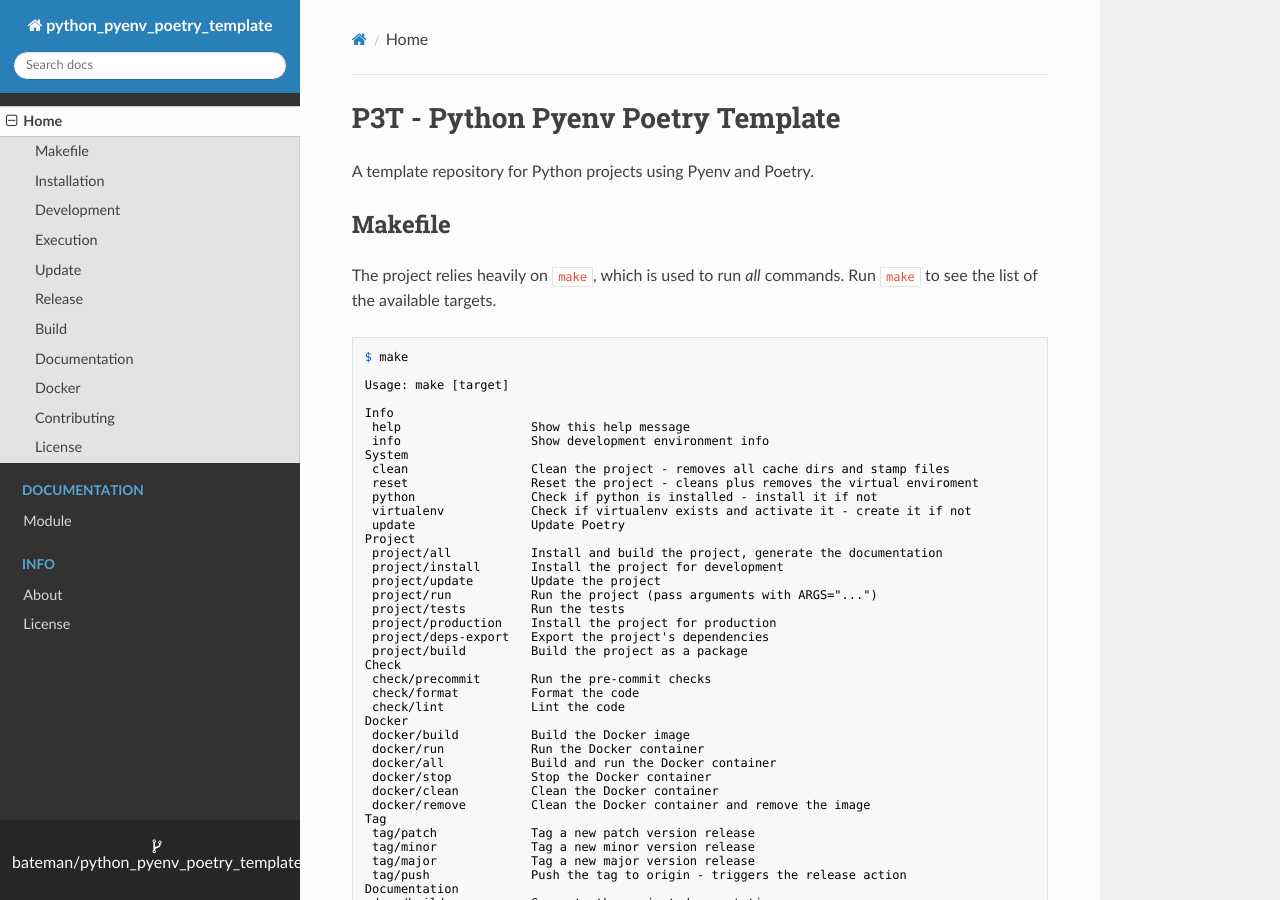
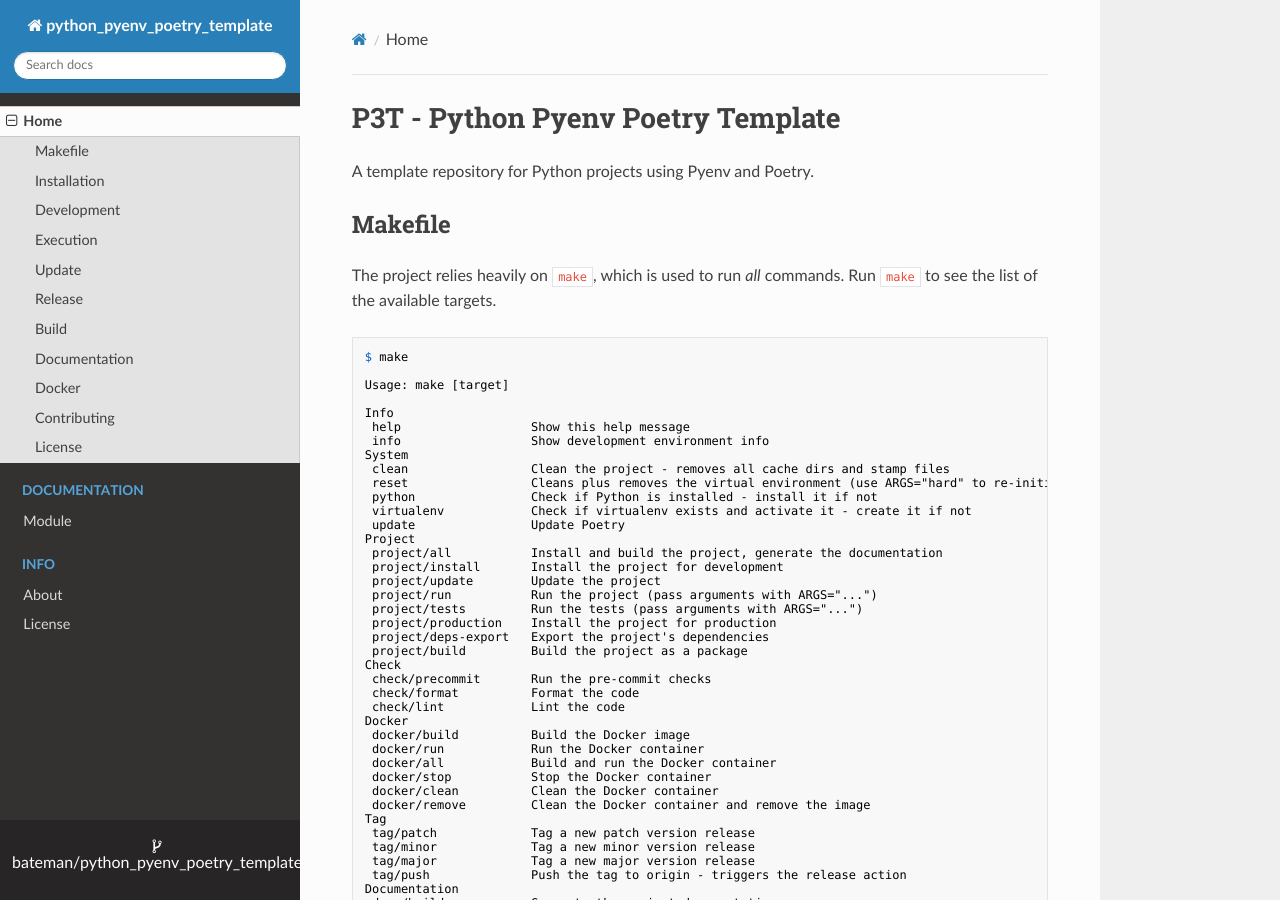
Before and after one commit to bateman/python_pyenv_poetry_template, an MkDocs documentation site: the page built from docs/index.md, in a window 1280 px wide and 900 px high. Built offline with MkDocs 1.6.1, drawn with Linux system fonts in a browser that asks for light colours; nearby versions of some CDN libraries; some of the changed text lies outside the part shown.

Commit message:
Update make info output description

```diff
--- a/docs/index.md
+++ b/docs/index.md
@@ -16,8 +16,8 @@ Info
  info                  Show development environment info
 System
  clean                 Clean the project - removes all cache dirs and stamp files
- reset                 Reset the project - cleans plus removes the virtual enviroment
- python                Check if python is installed - install it if not
+ reset                 Cleans plus removes the virtual environment (use ARGS="hard" to re-initialize the project)
+ python                Check if Python is installed - install it if not
  virtualenv            Check if virtualenv exists and activate it - create it if not
  update                Update Poetry
 Project
@@ -25,7 +25,7 @@ Project
  project/install       Install the project for development
  project/update        Update the project
  project/run           Run the project (pass arguments with ARGS="...")
- project/tests         Run the tests
+ project/tests         Run the tests (pass arguments with ARGS="...")
  project/production    Install the project for production
  project/deps-export   Export the project's dependencies
  project/build         Build the project as a package
```
Also changed, not shown: README.md (+1 -1 lines).
